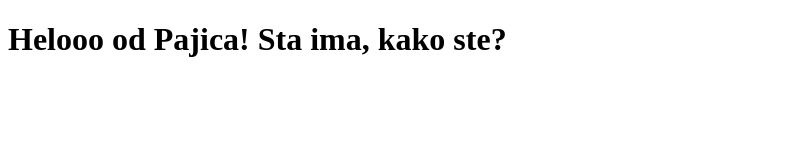
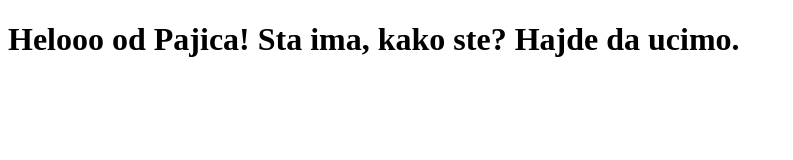
Before and after one commit to pajce/coursera-test, a plain HTML site: page index.html in a window 1280 px wide. Shown: the whole page, without its empty margins (0-793 px from the left). Drawn offline with Linux system fonts and the light colour scheme.

Commit message:
Next version of web file

```diff
--- a/index.html
+++ b/index.html
@@ -5,6 +5,6 @@
     <title>Hello World</title>
   </head>
   <body>
-    <h1>Helooo od Pajica! Sta ima, kako ste?</h1>
+    <h1>Helooo od Pajica! Sta ima, kako ste? Hajde da ucimo.</h1>
   </body>
 </html>
```
